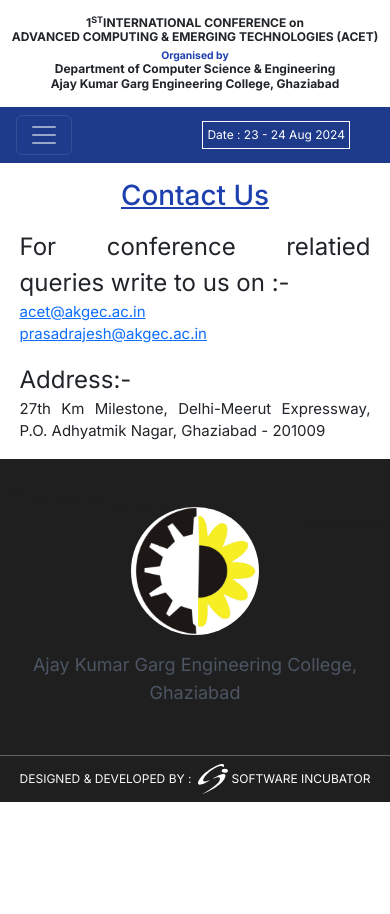
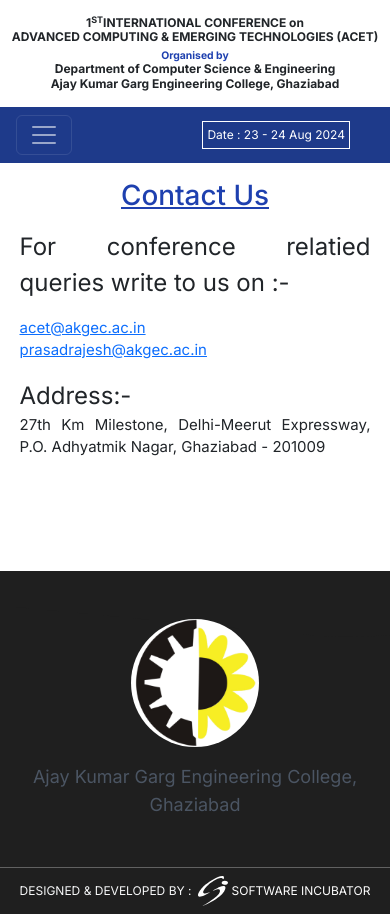
Before and after one commit to Tech-Shreyansh/cse-conference-site, a Next.js app: page /contact-us in a window 390 px wide. Before the commit the page ends 844 px from the top, so only its background shows below. Built offline with nearby package versions, Linux system fonts and the light colour scheme.

Commit message:
enhanced responsiveness

```diff
--- a/src/app/contact-us/page.jsx
+++ b/src/app/contact-us/page.jsx
@@ -6,10 +6,10 @@
 const ContactUs = () => {
     return (
         <div>
-            <Header active='contact-us'  />
-            <div style={{padding:"0 5%"}}>
+            <Header active='contact-us' />
+            <div className="px-[5%] md:h-auto mb-28 md:mb-16">
                 <h1 className="mt-3 mb-3 text-[#1E40AF] text-center underline">Contact Us</h1>
-                <p style={{fontWeight:"400",margin:0}} className="text-[24px] sm:text-[36px]">For conference relatied queries write to us on :-<br />
+                <p className="text-[24px] sm:text-[36px]">For conference relatied queries write to us on :-<br />
                 </p>
                 <ul className=" text-[15px] sm:text-[18px]  pl-0">
                     <li>
@@ -19,7 +19,7 @@
                         <a href="mailto:prasadrajesh@akgec.ac.in">prasadrajesh@akgec.ac.in</a>
                     </li>
                 </ul>
-                <p style={{fontWeight:"400",margin:0}} className="text-[24px] sm:text-[36px]">Address:-</p>
+                <p style={{ fontWeight: "400", margin: 0 }} className="text-[24px] sm:text-[36px]">Address:-</p>
                 <p className=" text-[15px] sm:text-[18px]">27th Km Milestone,
                     Delhi-Meerut Expressway,
                     P.O. Adhyatmik Nagar,
--- a/src/components/footer.jsx
+++ b/src/components/footer.jsx
@@ -10,7 +10,6 @@
     <div class="row text-light">
         <div class="col-sm"></div>
     </div>
-
     <div className="hrline"></div>
     <div className='d-flex align-items-center pt-2 pb-2 justify-content-center footer-bottom text-light si-text'>
         DESIGNED &amp; DEVELOPED BY :&nbsp;&nbsp; <img src='silogo.svg'/>&nbsp; <a href="https://silive.in" rel="noreferrer" className="si" target="_blank">SOFTWARE INCUBATOR</a>
```
Lines whose indentation alone changed are shown as unchanged.
